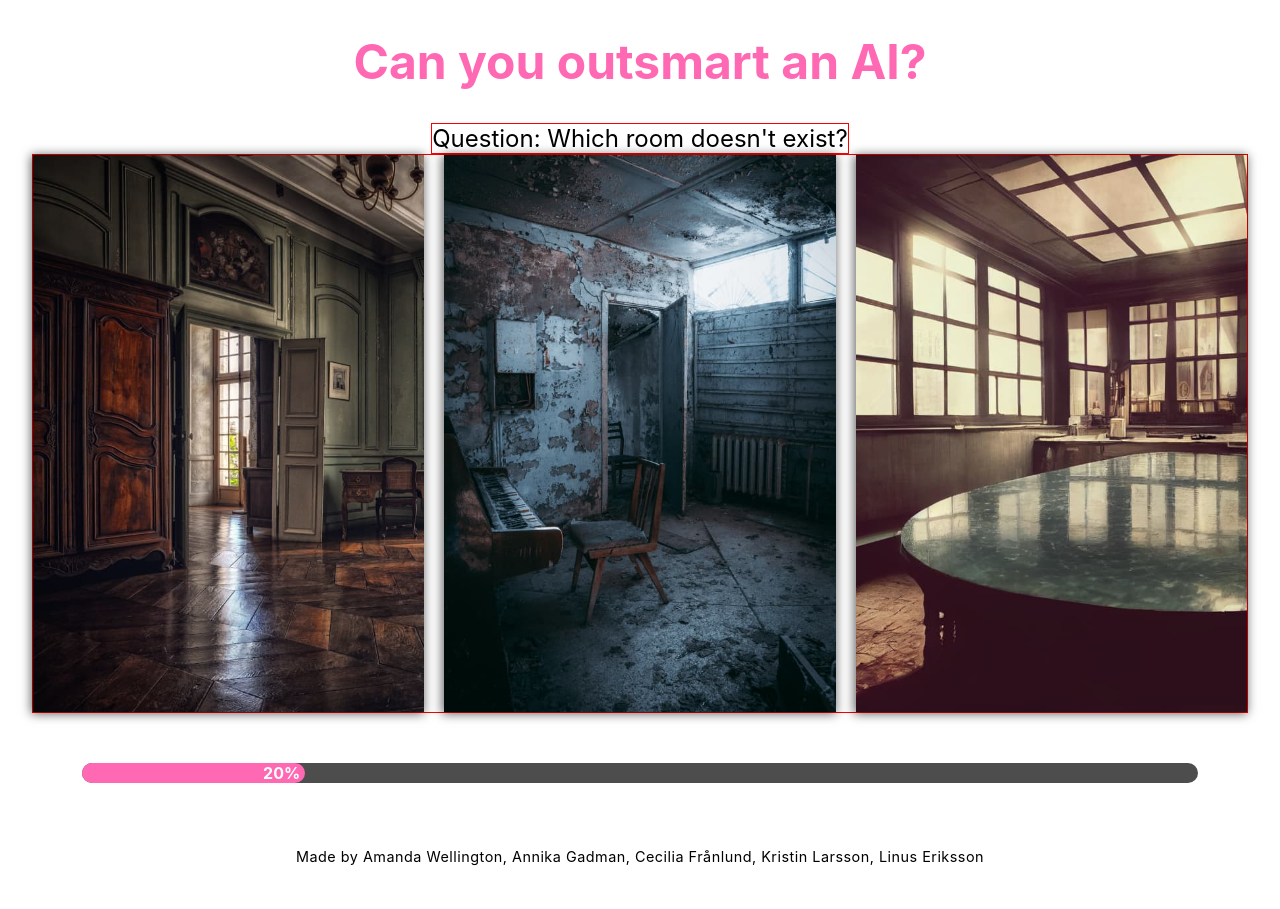
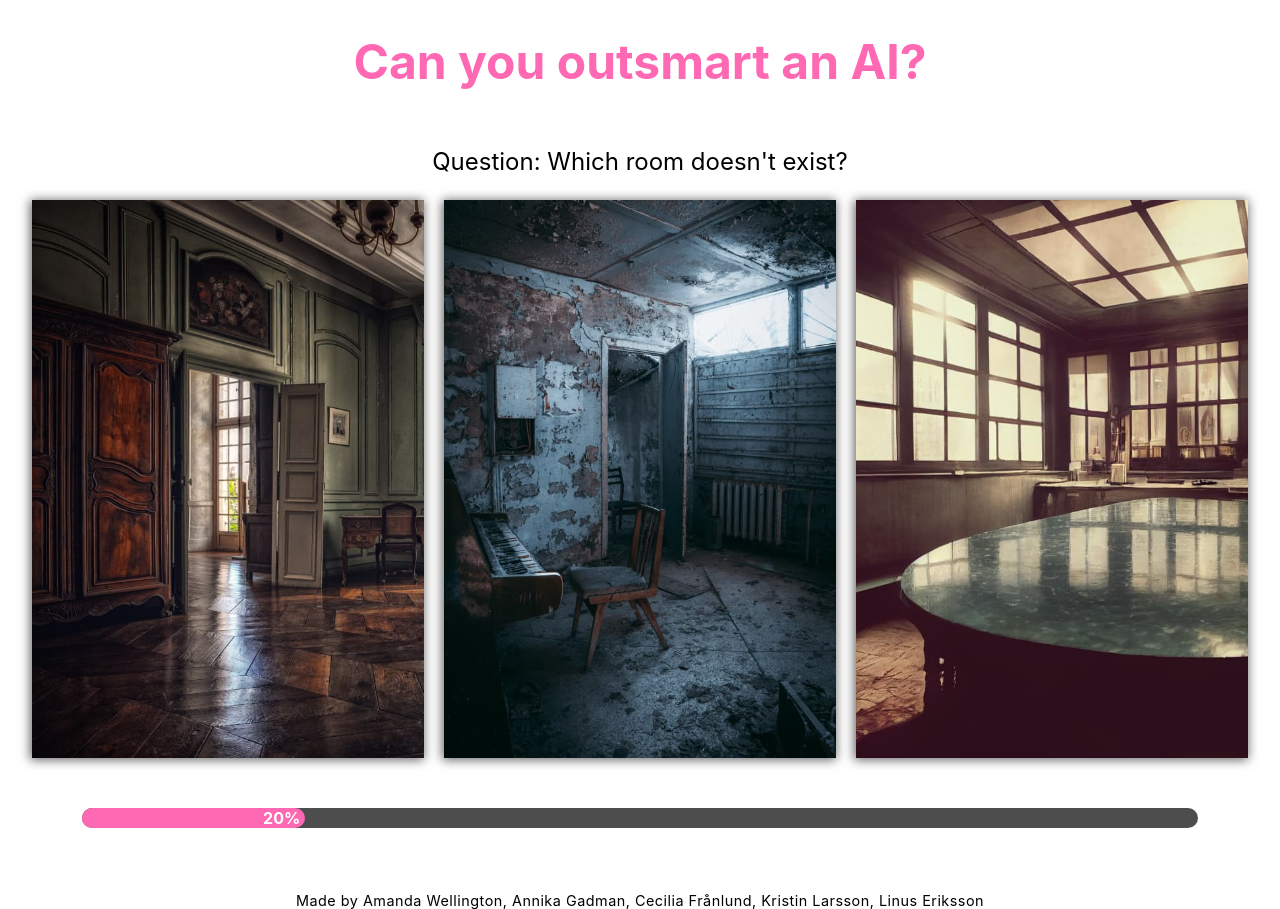
Before and after one commit to Technigo/project-redux-quiz-old, a React (Create React App) app: page /quiz in a window 1280 px wide. Before the commit the page ends 879 px from the top, so only its background shows below. Built offline with nearby package versions, Linux system fonts and the light colour scheme; a web font is replaced by a local one.

Commit message:
Clean up code

```diff
--- a/src/components/CurrentQuestion.js
+++ b/src/components/CurrentQuestion.js
@@ -5,11 +5,9 @@ import ProgressBar from 'components/ProgressBar'
 import styled from 'styled-components'
 import { Summary } from './Summary'
 
-const QuestionText = styled.div`
+const QuestionText = styled.p`
 text-align: center;
 font-size: 1.5rem;
-border: 1px red solid;
-place-self: center;
 `
 
 const ImgButton = styled.button`
@@ -32,7 +30,6 @@ display: grid;
 gap: 20px;
 grid-template-columns: repeat(auto-fit, minmax(230px, 1fr));
 justify-content: space-between;
-border: 1px red solid;
 `
 
 export const CurrentQuestion = ({ wasCorrectAnswerSelected }) => {
--- a/src/components/Footer.js
+++ b/src/components/Footer.js
@@ -1,8 +1,5 @@
 import React from 'react';
 import styled from 'styled-components';
-
-const StyledFooter = styled.footer`
-`
 
 const FooterText = styled.p`
     text-align: center;
@@ -12,12 +9,10 @@ const FooterText = styled.p`
 
 const Footer = () => {
   return (
-    <StyledFooter>
-      <FooterText>
+    <FooterText>
           Made by Amanda Wellington, Annika Gadman, Cecilia Frånlund,
           Kristin Larsson, Linus Eriksson
-      </FooterText>
-    </StyledFooter>
+    </FooterText>
   )
 }
 export default Footer;
```
